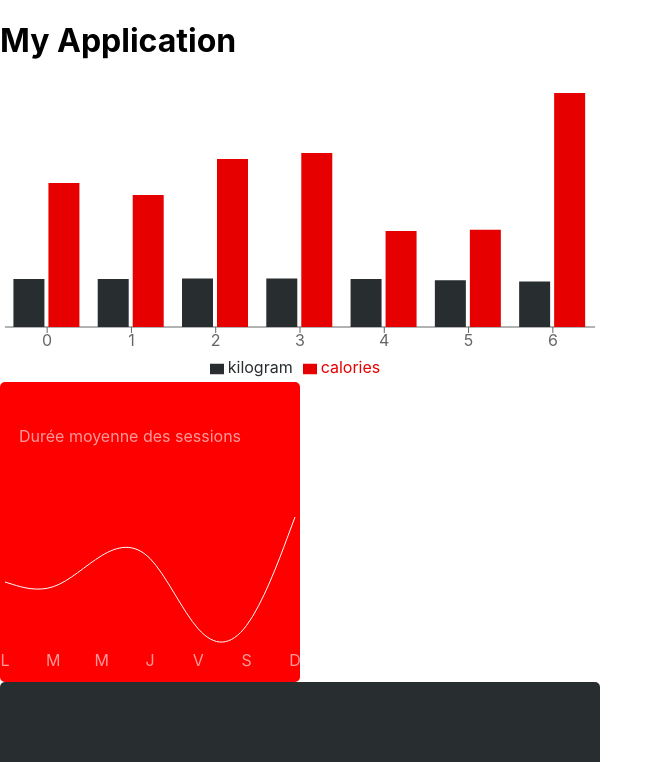
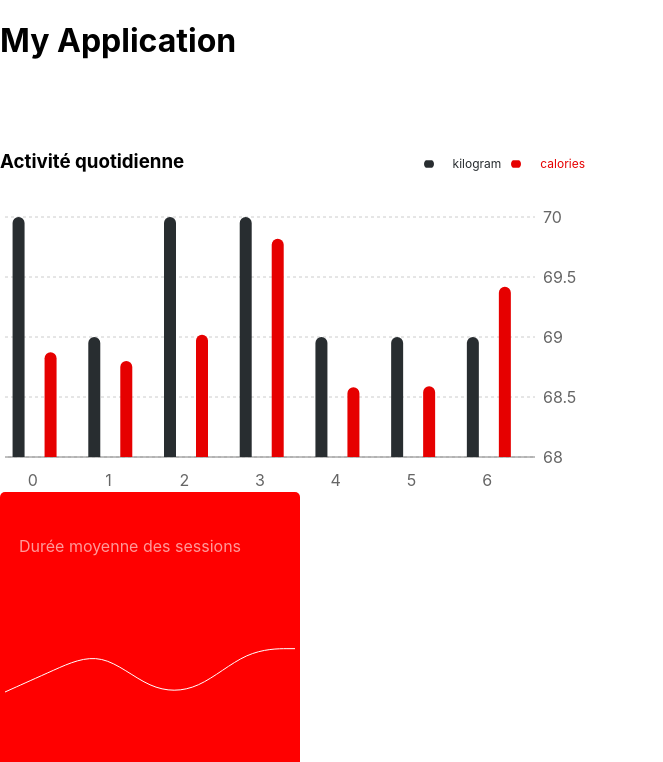
Before and after one commit to oliverfont/Sportsee, a React (Create React App) app in the folder Frontend/: page / in a window 1280 px wide. Shown: the top 762 px of the page, without its empty margins (0-663 px from the left). Built offline with nearby package versions, Linux system fonts and the light colour scheme.

Commit message:
stylisation des charts en cours

```diff
--- a/Frontend/src/App.js
+++ b/Frontend/src/App.js
@@ -6,7 +6,7 @@ import RadarPerformanceChart from './components/radarChart.js';
 import KpiScore from './components/kpiScore.js';
 
 const App = () => {
-  const userId = 12;
+  const userId = 18;
 
   // Filtrer les données pour l'utilisateur actuel en fonction de son userId
   const userData = USER_MAIN_DATA.find(user => user.id === userId);
--- a/Frontend/src/components/bartChart.js
+++ b/Frontend/src/components/bartChart.js
@@ -1,15 +1,83 @@
 import React from 'react';
-import { BarChart, Bar, XAxis, YAxis, CartesianGrid, Tooltip, Legend } from 'recharts';
+import { BarChart, Bar, XAxis, YAxis, CartesianGrid, Tooltip, Legend, Rectangle } from 'recharts';
+
+const CustomBar = (props) => {
+    const { x, y, fill } = props;
+
+    return (
+        <Rectangle
+            x={x}
+            y={y}
+            width={12}
+            height={props.height}
+            fill={fill}
+            radius={[10, 10, 0, 0]} // Arrondir les coins supérieurs gauche et droit
+        />
+    );
+};
 
 const Activity = ({ data }) => {
+    // Trouver le poids minimum et maximum dans les données
+    const minWeight = Math.min(...data.map(entry => entry.kilogram));
+    const maxWeight = Math.max(...data.map(entry => entry.kilogram));
+
+    // Calculer le domaine pour l'axe Y des kilogrammes
+    const weightDomain = [minWeight - 1, maxWeight + 0];
+
     return (
-        <BarChart width={600} height={300} data={data}>
-            <XAxis domain={[1, 10]} />
-            <Tooltip />
-            <Legend />
-            <Bar dataKey="kilogram" fill="#282D30" />
-            <Bar dataKey="calories" fill="#E60000" />
-        </BarChart>
+        <div style={{ marginTop: '90px' }}> {/* Ajustez la marge supérieure ici pour déplacer la légende plus haut */}
+            <style>
+                {`
+                    div.recharts-legend-wrapper {
+                        top: -40px !important;
+                    }
+
+                    .recharts-surface {
+                        border-radius: 33px;
+                        width: 10px;
+                        height: 10px;
+                      }
+
+                    .recharts-legend-item rect {
+                        display: none; /* Masquer les carrés de légende */
+                    }
+
+                    .recharts-legend-item-text {
+                        font-size: 12px; /* Ajuster la taille du texte de légende */
+                    }
+
+                    .recharts-legend-item-text::before {
+                        content: '';
+                        display: inline-block;
+                        width: 10px; /* Définir la taille des cercles */
+                        height: 10px; /* Définir la taille des cercles */
+                        border-radius: 50%; /* Rendre les cercles ronds */
+                        margin-right: 5px; /* Ajouter un espacement entre le cercle et le texte */
+                    }
+
+                    .recharts-legend-item-text.kilogram::before {
+                        background-color: #282D30; /* Couleur du cercle pour les kilogrammes */
+                    }
+
+                    .recharts-legend-item-text.calories::before {
+                        background-color: #E60000; /* Couleur du cercle pour les calories */
+                    }
+                `}
+            </style>
+            <div>
+                <h3>Activité quotidienne</h3>
+            </div>
+            <BarChart width={600} height={300} data={data}>
+                <XAxis domain={[1, 7]} tickLine={false} dy={10} dx={-10} />
+                <YAxis yAxisId="right" tickLine={false} orientation="right" domain={weightDomain} axisLine={false} />
+                <YAxis yAxisId="left" hide domain={[0, 550]} />
+                <Tooltip verticalAlign="top" align="left" label="Titre" labelStyle={{ textAlign: 'left', fontSize: 16, fontWeight: 'bold' }} />
+                <Legend verticalAlign="top" align="right" />
+                <CartesianGrid vertical={false} stroke="#ccc" strokeWidth={1} strokeDasharray="3 3" />
+                <Bar dataKey="kilogram" fill="#282D30" yAxisId="right" shape={<CustomBar />} />
+                <Bar dataKey="calories" fill="#E60000" yAxisId="left" shape={<CustomBar />} />
+            </BarChart>
+        </div>
     );
 };
 
```
